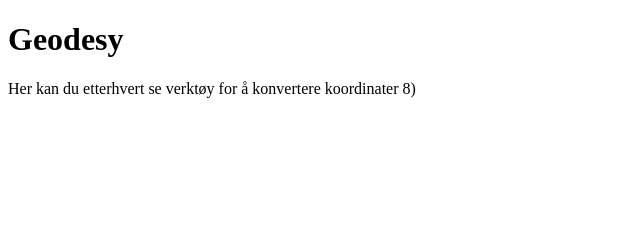
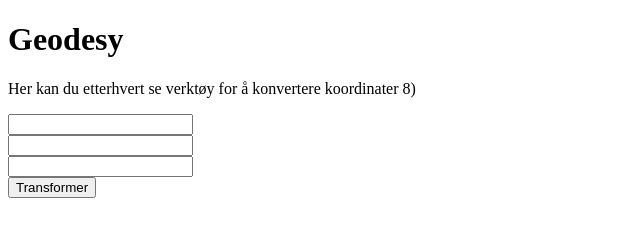
Before and after one commit to JHjelz/Geodesy, a plain HTML site: page index.html in a window 1280 px wide. Shown: the whole page, without its empty margins (0-640 px from the left). Drawn offline with Linux system fonts and the light colour scheme.

Commit message:
Setup - må bruke js

```diff
--- a/index.html
+++ b/index.html
@@ -16,7 +16,20 @@
 
         <p>Her kan du etterhvert se verktøy for å konvertere koordinater 8)</p>
 
+        <input  type="text" id="X">
+        <br>
+        <input  type="text" id="Y">
+        <br>
+        <input  type="text" id="Z">
+        <br>
+        <button onclick="transform_1()">Transformer</button>
+        <br>
+        <p id="Resultat"></p>
+
         <!-- JS -->
+
+        <script src="javascript/KoordinatKonvertering.js"></script>
+        <script src="python/KoordinatKonvertering.py" type="TEXT/JAVASCRIPT"></script>
 
     </body>
 </html>
--- /dev/null
+++ b/javascript/KoordinatKonvertering.js
@@ -0,0 +1,9 @@
+function transform_1()  {
+    x = parseFloat(document.getElementById("X"));
+    y = parseFloat(document.getElementById("Y"));
+    z = parseFloat(document.getElementById("Z"));
+
+    var resultat = cartesianToLatLong(x, y, z);
+
+    document.getElementById("Resultat").innerHTML("[" + resultat[0] + ", " + resultat[1] + ", " + resultat[2] + "]");
+}
```
